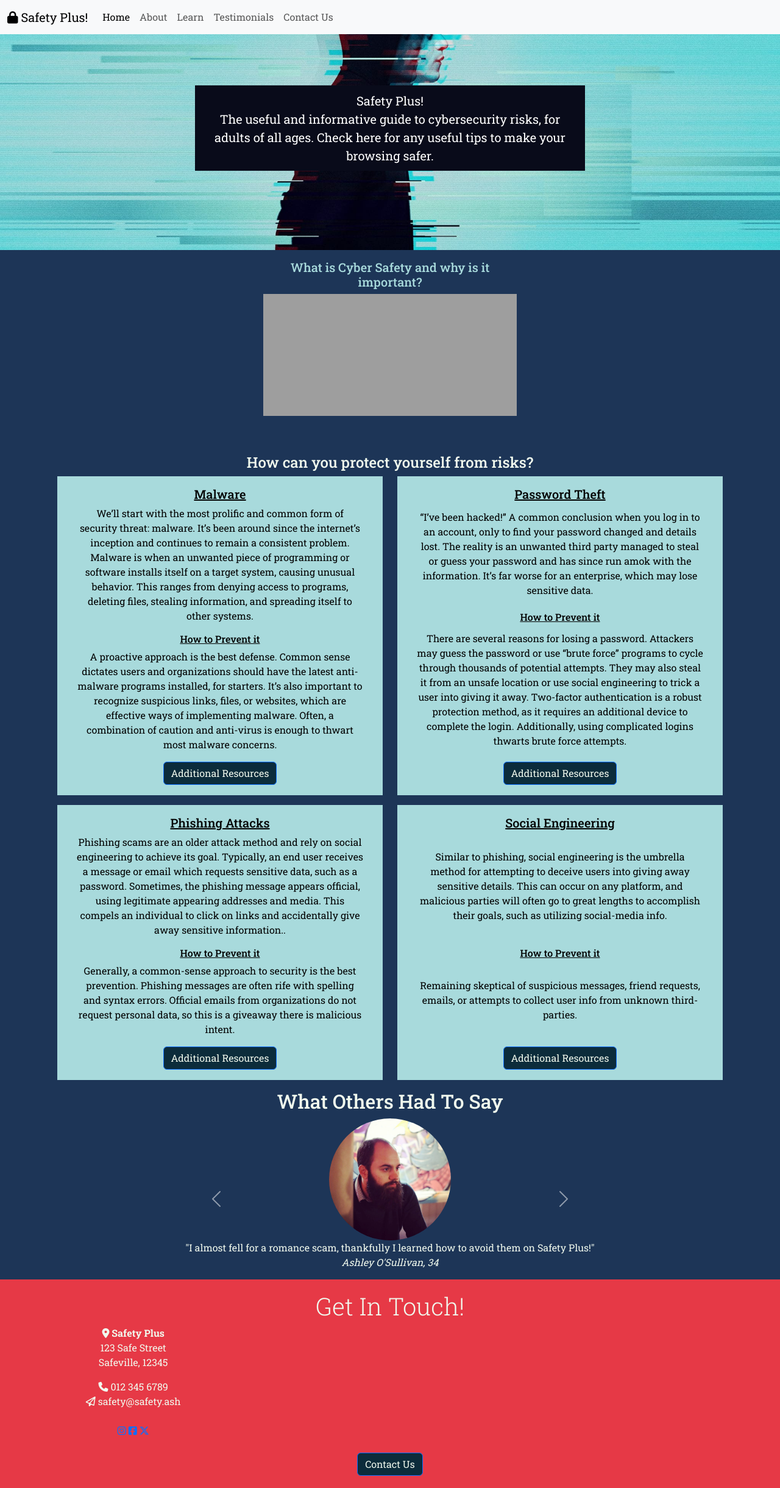
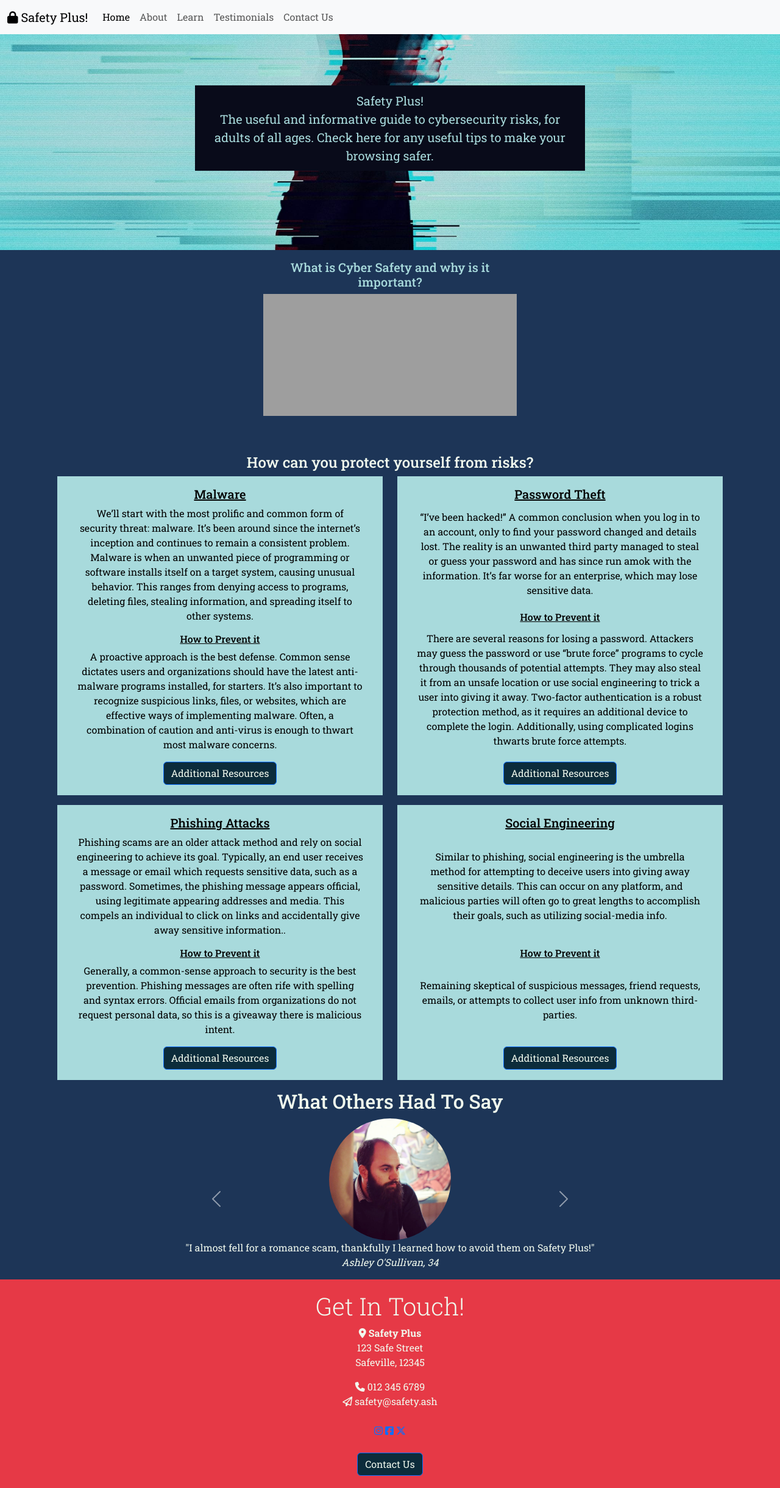
Before and after one commit to Ashleytosullivan/Safety-Plus, a plain HTML site: page index.html in a window 1280 px wide. Shown: the whole page at 61% size. Drawn offline with nearby package versions, Linux system fonts and the light colour scheme; grey boxes are pictures that could not be loaded.

```diff
--- a/assets/css/style.css
+++ b/assets/css/style.css
@@ -89,7 +89,7 @@
     left: 50%;
     transform: translate(-50%, -50%);
     background-color: #090b1a;
-    color: #fff;
+    color: #A8DADC;
     padding: 10px 20px;
     font-size: 20px;
     text-align: center;
--- a/index.html
+++ b/index.html
@@ -256,7 +256,7 @@
 
    <footer id="footer">
     <div class="container-section  footer-container">
-    <div class="row justify-content-left">
+    <div class="row justify-content-center">
         <div class="col-12 text-center">
             <h2 class="display-6">Get In Touch!</h2>
         </div>
```
Also changed, not shown: assets/images/card-contrast.PNG (added), assets/images/palette.PNG (added), 1 other file.
